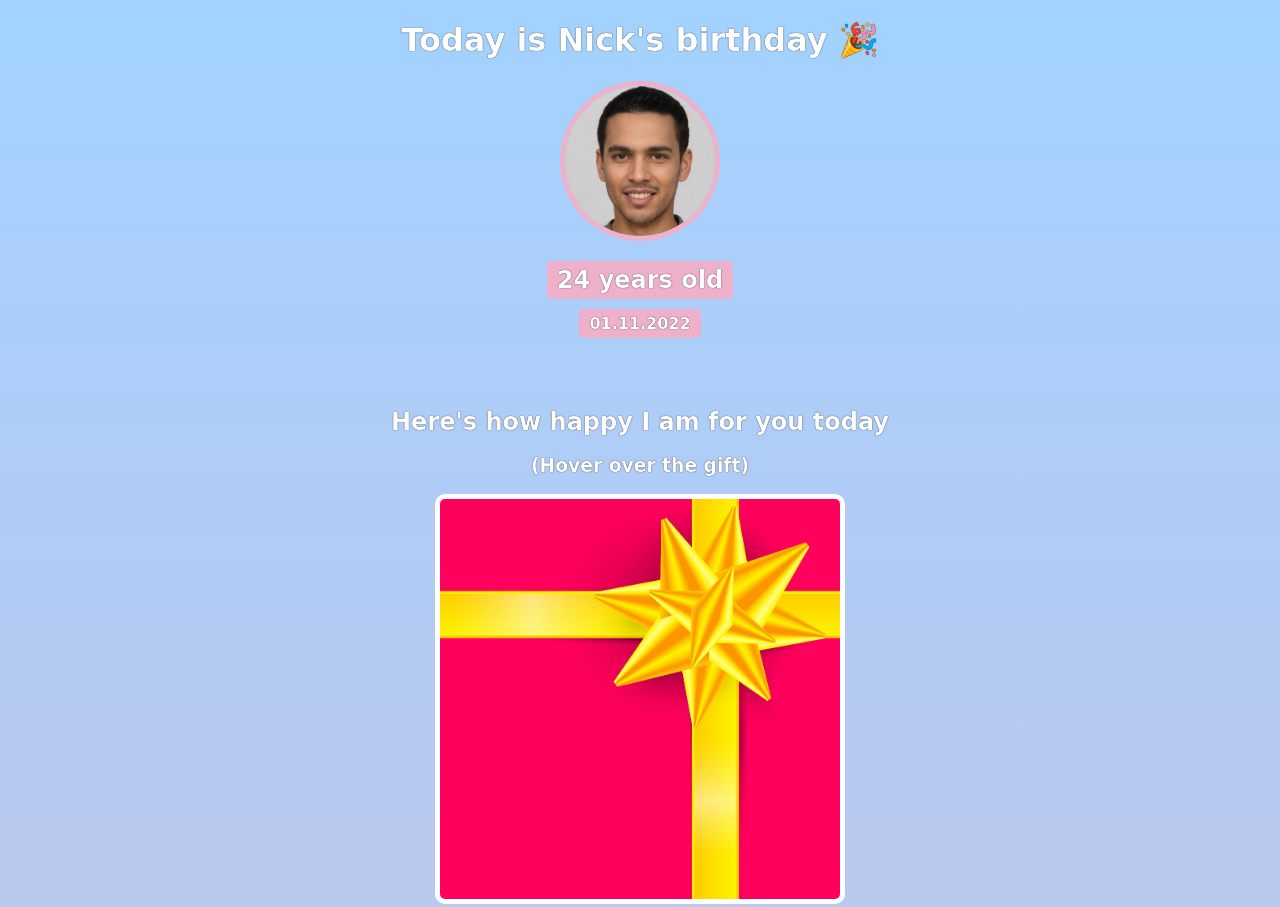
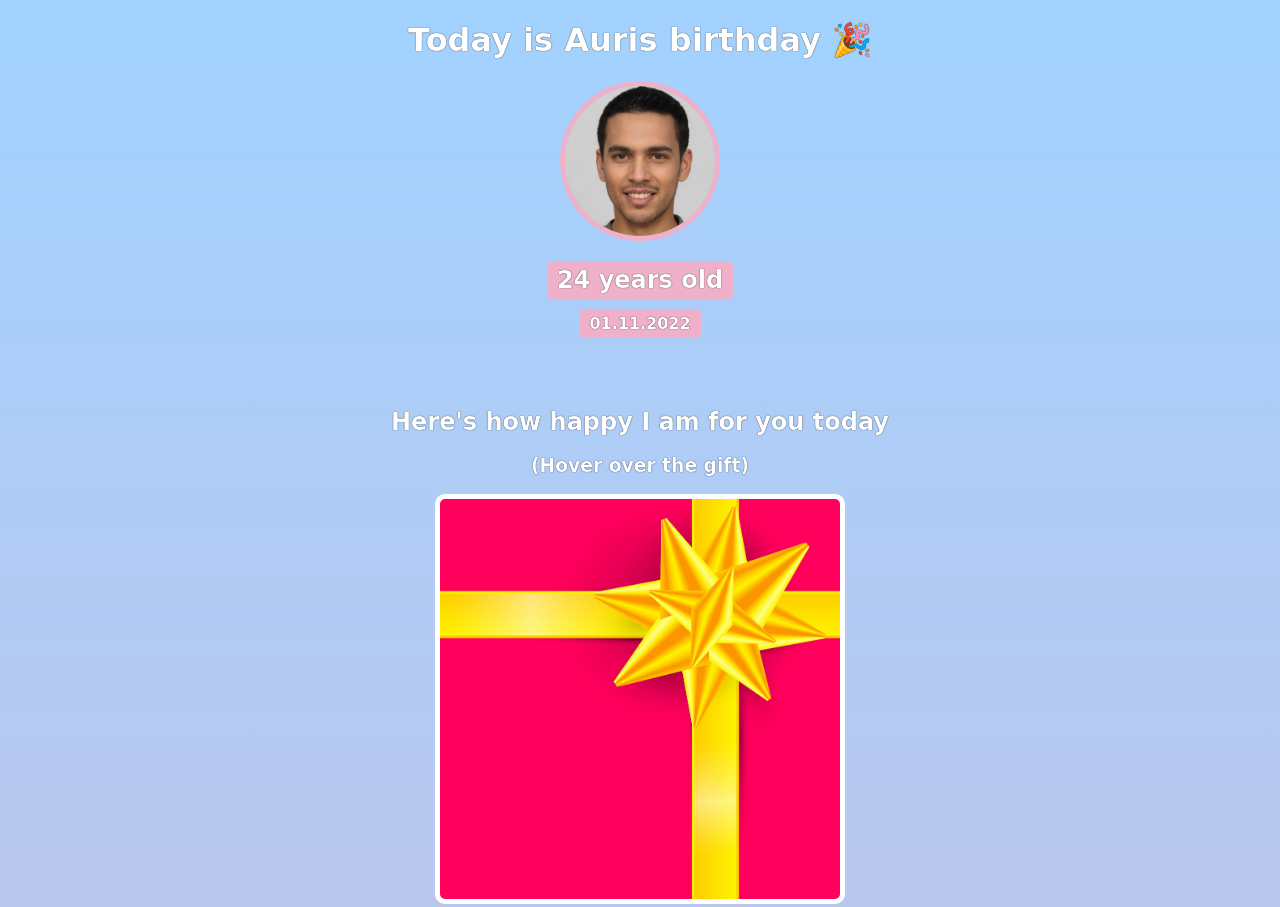
Before and after one commit to hakro10/birthday-gift-site, a website built with Vite: page index.html in a window 1280 px wide. Shown: the top 907 px of the page. Built offline with nearby package versions, Linux system fonts and the light colour scheme; a web font is replaced by a local one.

Commit message:
Change birthday name

```diff
--- a/index.html
+++ b/index.html
@@ -10,7 +10,7 @@
 	</head>
 	<body>
 		<div id="header">
-			<h1 class="h-text" id="greeting">Today is Nick's birthday 🎉</h1>
+			<h1 class="h-text" id="greeting">Today is Auris birthday 🎉</h1>
 			<img src="images/nick.jpg" id="nick-pic" />
 			<h2 id="bday-age" class="h-text">24 years old</h2>
 			<h4 id="bday-date" class="h-text">01.11.2022</h4>
```
